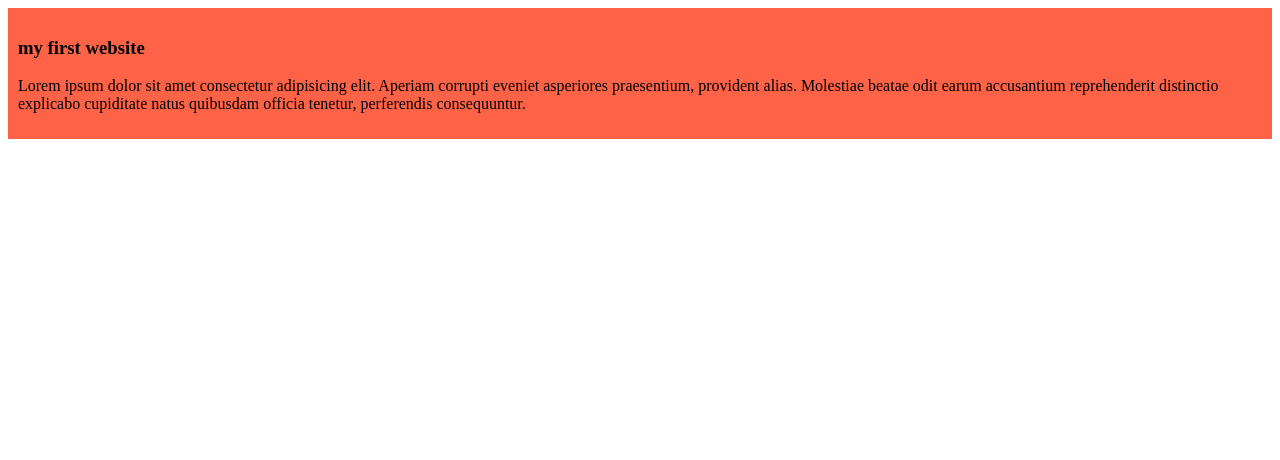
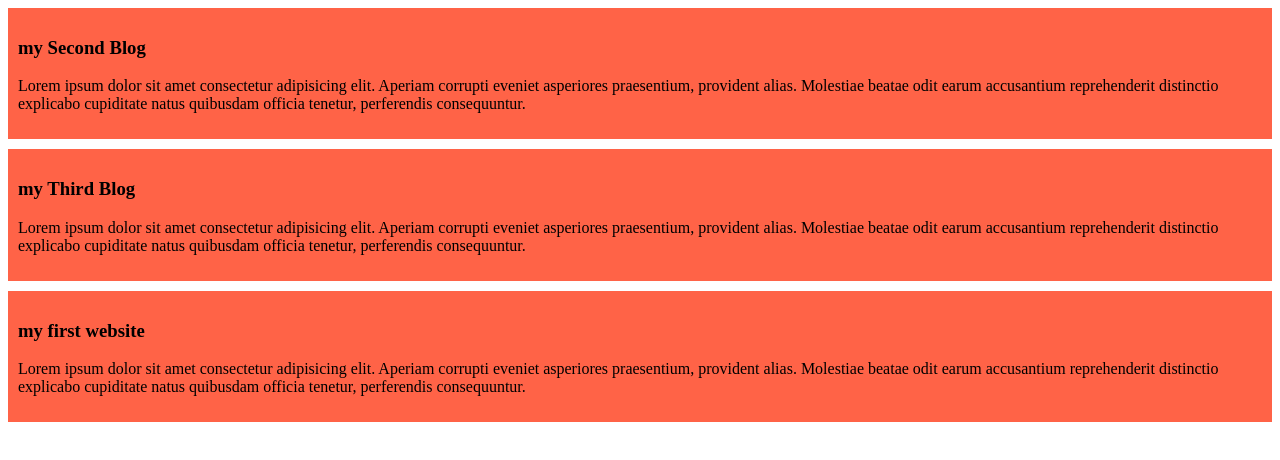
Before and after one commit to hafizsd/my-simple-website-a, a plain HTML site: page index.html in a window 1280 px wide. Drawn offline with Linux system fonts and the light colour scheme.

Commit message:
added the second and the third blog

```diff
--- a/index.html
+++ b/index.html
@@ -8,8 +8,17 @@
 </head>
 <body>
     <div>
+        <h3>my Second Blog</h3>
+        <p>Lorem ipsum dolor sit amet consectetur adipisicing elit. Aperiam corrupti eveniet asperiores praesentium, provident alias. Molestiae beatae odit earum accusantium reprehenderit distinctio explicabo cupiditate natus quibusdam officia tenetur, perferendis consequuntur.</p>
+    </div>
+    <div>
+        <h3>my Third Blog</h3>
+        <p>Lorem ipsum dolor sit amet consectetur adipisicing elit. Aperiam corrupti eveniet asperiores praesentium, provident alias. Molestiae beatae odit earum accusantium reprehenderit distinctio explicabo cupiditate natus quibusdam officia tenetur, perferendis consequuntur.</p>
+    </div>
+    <div>
         <h3>my first website</h3>
         <p>Lorem ipsum dolor sit amet consectetur adipisicing elit. Aperiam corrupti eveniet asperiores praesentium, provident alias. Molestiae beatae odit earum accusantium reprehenderit distinctio explicabo cupiditate natus quibusdam officia tenetur, perferendis consequuntur.</p>
     </div>
+
 </body>
 </html>
--- a/styles/blog.css
+++ b/styles/blog.css
@@ -1,4 +1,5 @@
 div{
     background-color: tomato;
     padding: 10px;
+    margin-bottom: 10px;
 }
```
